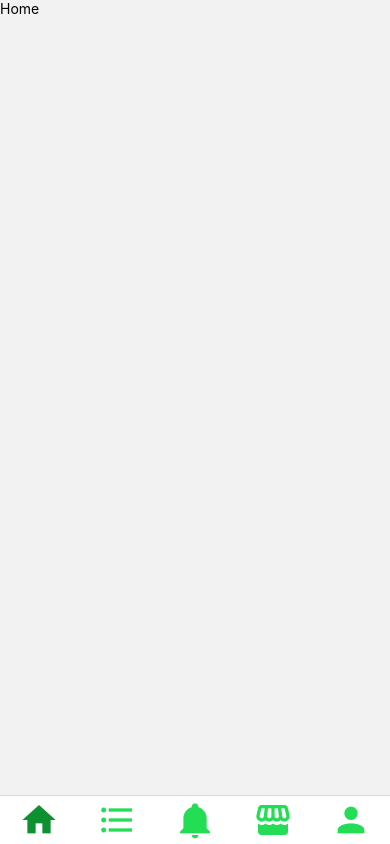
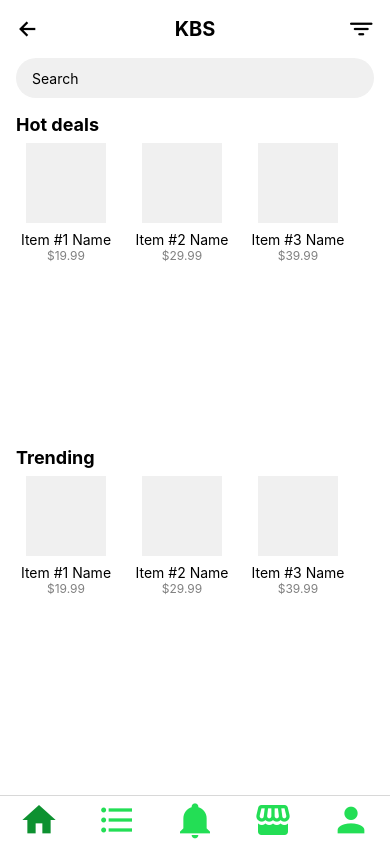
Before and after one commit to IT21036620/Procurement-Management-System, a React Native app in the folder Client/: screen /Home in a window 390 px wide. Built offline with nearby package versions, Linux system fonts and the light colour scheme.

Commit message:
HomeScreen created

```diff
--- a/Client/components/Home/HomeScreen.js
+++ b/Client/components/Home/HomeScreen.js
@@ -1,12 +1,99 @@
-import React from 'react'
-import { StyleSheet, Text, View } from 'react-native';
+import React from 'react';
+import { StyleSheet, Text, View, TouchableOpacity, FlatList, TextInput } from 'react-native';
+import { Ionicons } from '@expo/vector-icons'; // Assuming you're using Expo. If not, adjust accordingly.
+
+const DATA = [
+  { id: '1', title: 'Item #1 Name', price: '$19.99' },
+  { id: '2', title: 'Item #2 Name', price: '$29.99' },
+  { id: '3', title: 'Item #3 Name', price: '$39.99' },
+];
 
 const HomeScreen = () => {
+  const renderItem = ({ item }) => (
+    <View style={styles.itemContainer}>
+      <View style={styles.itemImage}></View>
+      <Text style={styles.itemTitle}>{item.title}</Text>
+      <Text style={styles.itemPrice}>{item.price}</Text>
+    </View>
+  );
+
   return (
-    <View>
-      <Text>Home</Text>
+    <View style={styles.container}>
+      <View style={styles.header}>
+        <TouchableOpacity>
+          <Ionicons name="arrow-back" size={24} color="black" />
+        </TouchableOpacity>
+        <Text style={styles.headerTitle}>KBS</Text>
+        <TouchableOpacity>
+          <Ionicons name="filter" size={24} color="black" />
+        </TouchableOpacity>
+      </View>
+      <TextInput style={styles.searchBar} placeholder="Search" />
+      <Text style={styles.sectionTitle}>Hot deals</Text>
+      <FlatList
+        data={DATA}
+        renderItem={renderItem}
+        keyExtractor={item => item.id}
+        horizontal={true}
+      />
+      <Text style={styles.sectionTitle}>Trending</Text>
+      <FlatList
+        data={DATA}
+        renderItem={renderItem}
+        keyExtractor={item => item.id}
+        horizontal={true}
+      />
+      {/* Add more sections as needed */}
     </View>
-  )
-}
+  );
+};
 
-export default HomeScreen
+const styles = StyleSheet.create({
+  container: {
+    flex: 1,
+    padding: 16,
+    backgroundColor: 'white',
+  },
+  header: {
+    flexDirection: 'row',
+    justifyContent: 'space-between',
+    alignItems: 'center',
+    marginBottom: 16,
+  },
+  headerTitle: {
+    fontSize: 20,
+    fontWeight: 'bold',
+  },
+  searchBar: {
+    height: 40,
+    borderRadius: 20,
+    backgroundColor: '#f0f0f0',
+    paddingLeft: 16,
+    marginBottom: 16,
+  },
+  sectionTitle: {
+    fontSize: 18,
+    fontWeight: 'bold',
+    marginBottom: 8,
+  },
+  itemContainer: {
+    marginRight: 16,
+    width: 100,
+    alignItems: 'center',
+  },
+  itemImage: {
+    width: 80,
+    height: 80,
+    backgroundColor: '#f0f0f0',
+    marginBottom: 8,
+  },
+  itemTitle: {
+    fontSize: 14,
+  },
+  itemPrice: {
+    fontSize: 12,
+    color: 'gray',
+  },
+});
+
+export default HomeScreen;
```
